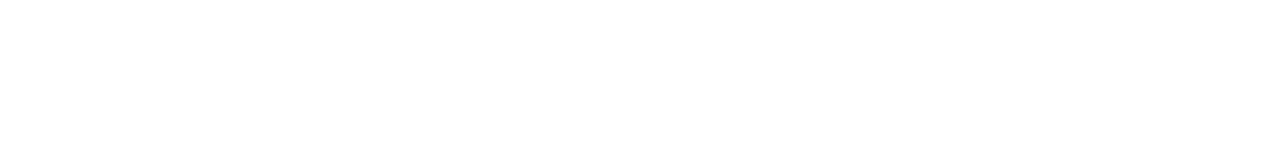
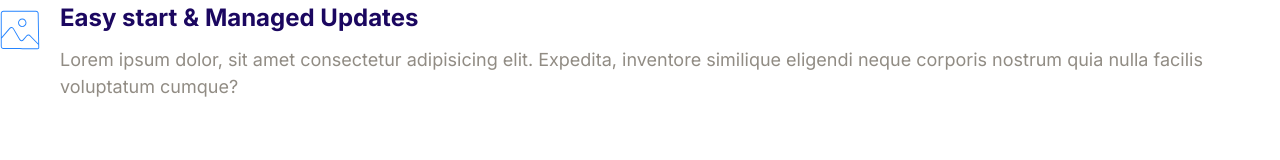
Before and after one commit to MillatMerza/moshifiy, a plain HTML site: page index.html in a window 1280 px wide. Drawn offline with Linux system fonts and the light colour scheme.

Commit message:
media done.

```diff
--- a/css/styles.css
+++ b/css/styles.css
@@ -301,3 +301,16 @@ a {
     font-size: 1.7rem;
   }
 }
+/* Media */
+.media{
+  display: flex;
+}
+.media__title{
+  margin-top: 0;
+}
+.media__body{
+  margin:  0 2rem;
+}
+.media__image{
+  margin-top: 1rem;
+}
--- a/index.html
+++ b/index.html
@@ -16,6 +16,20 @@
     <title>Document</title>
   </head>
   <body>
-
+    <div class="media">
+      <div class="media__image">
+        <svg class="icon icon--primary">
+          <use xlink:href="images/sprite.svg#snap"></use>
+        </svg>
+      </div>
+      <div class="media__body">
+        <h3 class="media__title">Easy start & Managed Updates</h3>
+        <p>
+          Lorem ipsum dolor, sit amet consectetur adipisicing elit. Expedita,
+          inventore similique eligendi neque corporis nostrum quia nulla facilis
+          voluptatum cumque?
+        </p>
+      </div>
+    </div>
   </body>
 </html>
```
